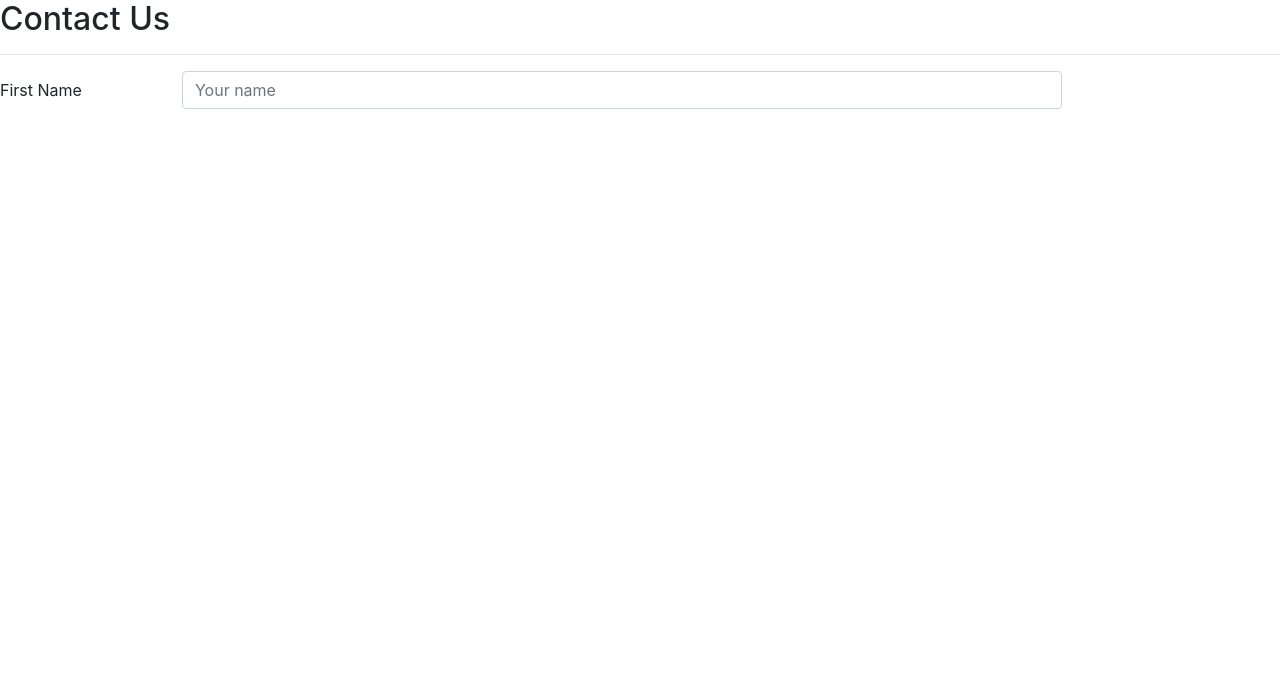
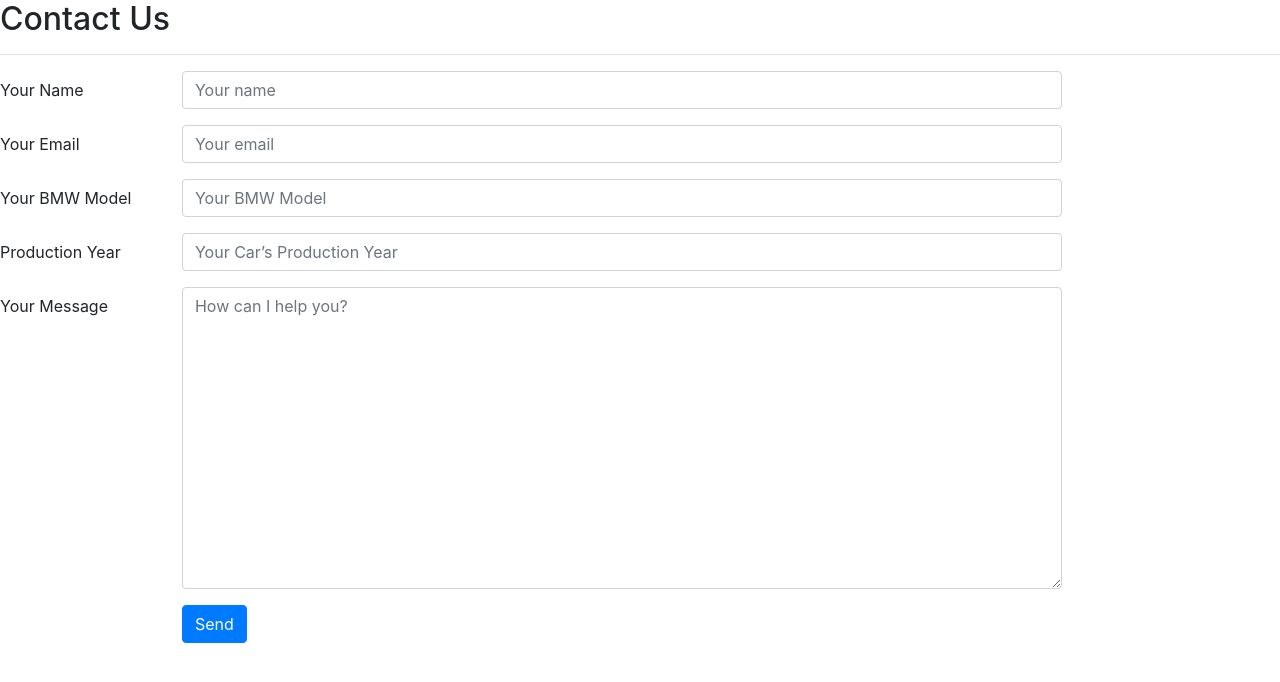
Before and after one commit to CXL3/ecodeBMW, a React (Create React App) app in the folder portfolio/: page / in a window 1280 px wide. Shown: the top 682 px of the page. Built offline with nearby package versions, Linux system fonts and the light colour scheme.

Commit message:
updated the form

```diff
--- a/portfolio/src/components/ContactComponent.js
+++ b/portfolio/src/components/ContactComponent.js
@@ -7,10 +7,10 @@ class Contact extends Component {
 
     this.state = {
       name: "",
-      Model: "",
-      Year: "",
+      model: "",
+      year: "",
       email: "",
-      message: false,
+      message: "",
     };
 
     this.handleInputChange = this.handleInputChange.bind(this);
@@ -18,9 +18,10 @@ class Contact extends Component {
   }
 
   handleInputChange(event) {
+    event.preventDefault();
     const target = event.target;
     const name = target.name;
-    const value = target.type === "checkbox" ? target.checked : target.value;
+    const value = target.value;
 
     this.setState({
       [name]: value,
@@ -43,7 +44,7 @@ class Contact extends Component {
           <Form onSubmit={this.handleSubmit}>
             <FormGroup row>
               <Label htmlFor="name" md={2}>
-                First Name
+                Your Name
               </Label>
               <Col md={10}>
                 <Input
@@ -56,6 +57,75 @@ class Contact extends Component {
                 />
               </Col>
             </FormGroup>
+            <FormGroup row>
+              <Label htmlFor="name" md={2}>
+                Your Email
+              </Label>
+
+              <Col md={10}>
+                <Input
+                  type="text"
+                  id="email"
+                  name="email"
+                  placeholder="Your email"
+                  value={this.state.email}
+                  onChange={this.handleInputChange}
+                />
+              </Col>
+            </FormGroup>
+            <FormGroup row>
+              <Label htmlFor="name" md={2}>
+                Your BMW Model
+              </Label>
+              <Col md={10}>
+                <Input
+                  type="text"
+                  id="model"
+                  name="model"
+                  placeholder="Your BMW Model"
+                  value={this.state.model}
+                  onChange={this.handleInputChange}
+                />
+              </Col>
+            </FormGroup>
+            <FormGroup row>
+              <Label htmlFor="name" md={2}>
+                Production Year
+              </Label>
+              <Col md={10}>
+                <Input
+                  type="text"
+                  id="year"
+                  name="year"
+                  placeholder="Your Car’s Production Year"
+                  value={this.state.year}
+                  onChange={this.handleInputChange}
+                />
+              </Col>
+            </FormGroup>
+            <FormGroup row>
+              <Label htmlFor="feedback" md={2}>
+                Your Message
+              </Label>
+              <Col md={10}>
+                <Input
+                  type="textarea"
+                  id="message"
+                  name="message"
+                  rows="12"
+                  placeholder="How can I help you?"
+                  value={this.state.message}
+                  onChange={this.handleInputChange}
+                ></Input>
+              </Col>
+            </FormGroup>
+            <FormGroup row>
+              <Col md={{ size: 10, offset: 2 }}>
+                <Button type="submit" color="primary">
+                  Send
+                </Button>
+              </Col>
+            </FormGroup>
           </Form>
         </div>
       </div>
```
